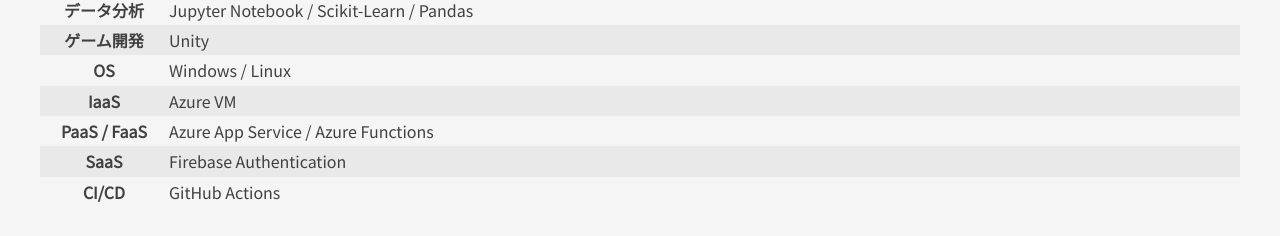
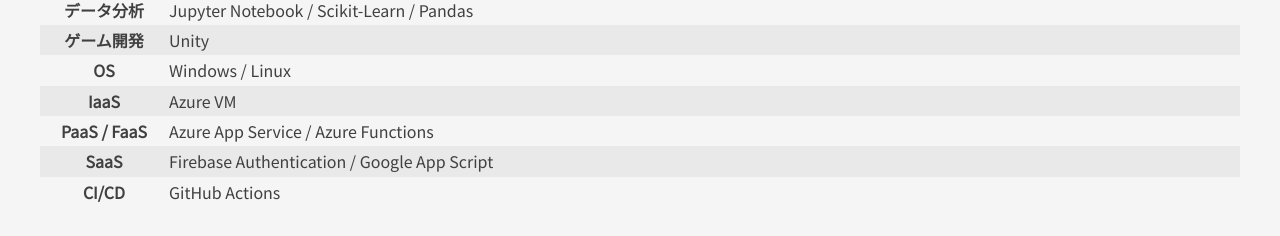
Before and after one commit to hashin2425/hashin2425.github.io, a Vue app in the folder src/: page / in a window 1280 px wide. Shown: the part 832-1068 px from the top of the page. Built offline with nearby package versions, Linux system fonts and the light colour scheme; a web font is replaced by a local one.

Commit message:
SaaSの項目を追加

```diff
--- a/src/src/sections/Main.vue
+++ b/src/src/sections/Main.vue
@@ -75,7 +75,7 @@
           </tr>
           <tr>
             <th>SaaS</th>
-            <td>Firebase Authentication</td>
+            <td>Firebase Authentication / Google App Script</td>
           </tr>
           <tr>
             <th>CI/CD</th>
```
